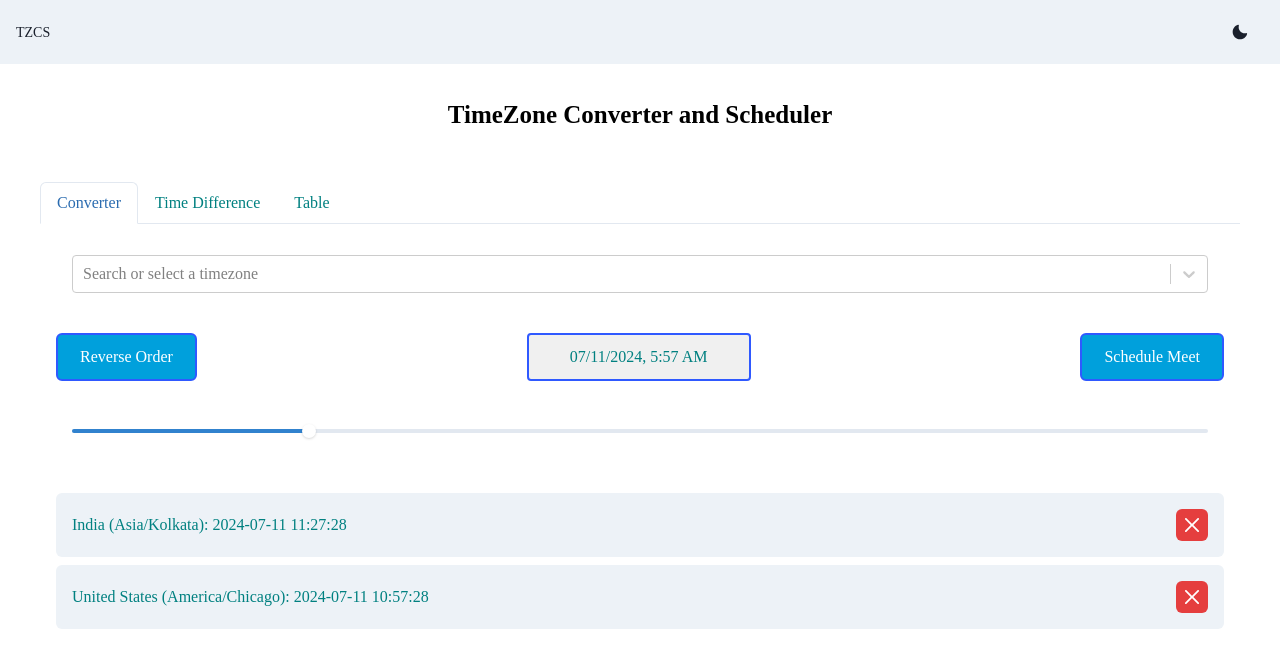
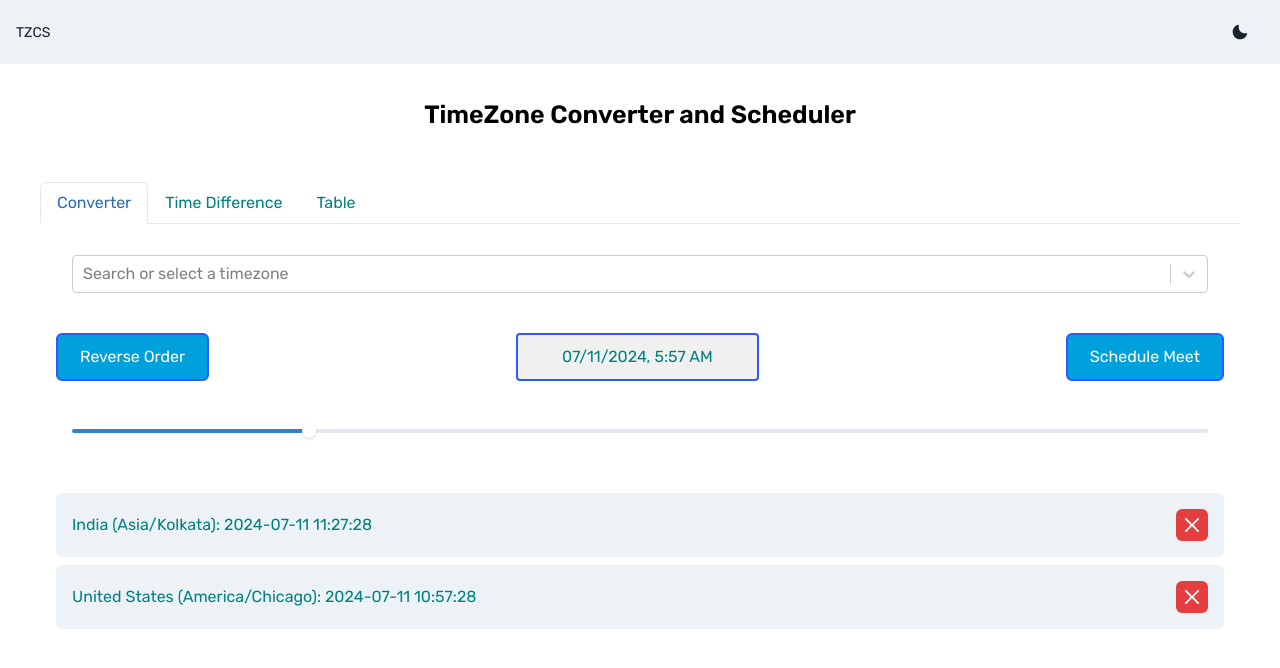
Before and after one commit to Hashal890/timezone-convertor-and-scheduler, a React (Create React App) app: page / in a window 1280 px wide. Shown: the top 668 px of the page. Built offline with nearby package versions, Linux system fonts and the light colour scheme.

Commit message:
added new font style

```diff
--- a/src/App.jsx
+++ b/src/App.jsx
@@ -5,7 +5,7 @@ import TimeZoneConverter from "./components/time-convertor/TimeZoneConverter";
 
 function App() {
   return (
-    <Box fontFamily={"cursive"}>
+    <Box>
       <Navbar />
       <Text
         textAlign={"center"}
--- a/src/css/index.css
+++ b/src/css/index.css
@@ -1,3 +1,12 @@
+@import url("https://fonts.googleapis.com/css2?family=Roboto:ital,wght@0,100;0,300;0,400;0,500;0,700;0,900;1,100;1,300;1,400;1,500;1,700;1,900&family=Rubik:ital,wght@0,300..900;1,300..900&family=Ubuntu:ital,wght@0,300;0,400;0,500;0,700;1,300;1,400;1,500;1,700&display=swap");
+
+* {
+  font-family: "Rubik", sans-serif;
+  font-optical-sizing: auto;
+  font-weight: 400;
+  font-style: normal;
+}
+
 ::-webkit-scrollbar-track {
   background: rgb(255, 255, 255);
   border-radius: 4px;
```
